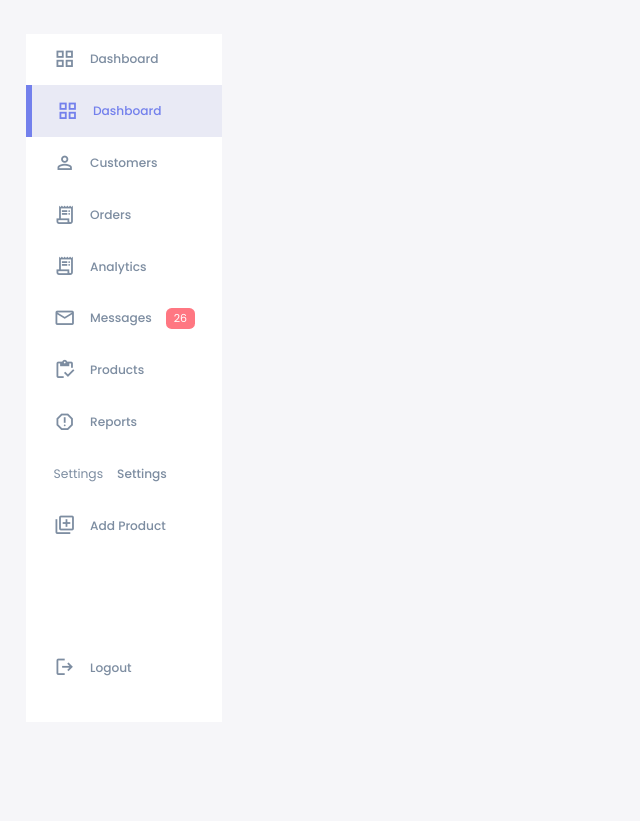
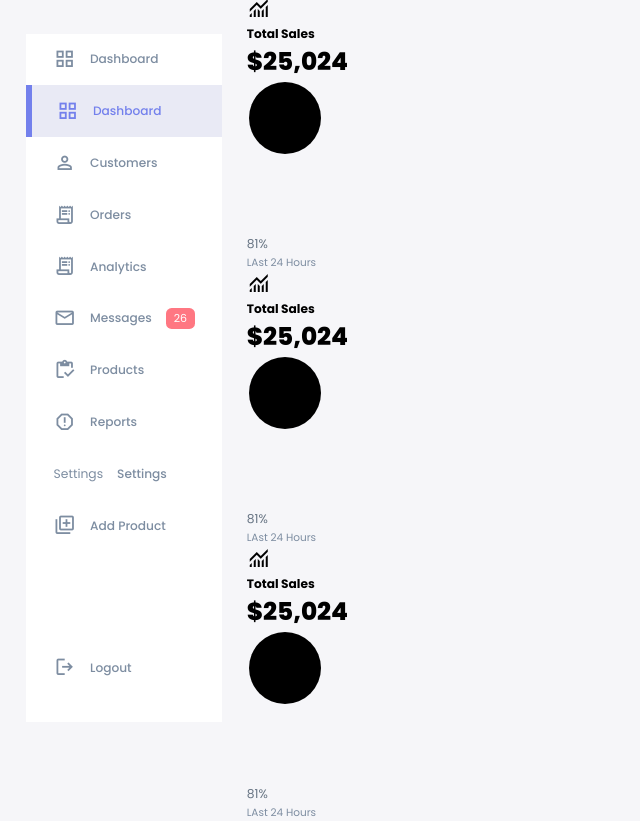
Before and after one commit to Ivan6801/Admin-Dashboard, a plain HTML site: page index.html in a window 1280 px wide. Shown: the part 59-880 px from the top of the page, without its empty margins (0-640 px from the left). Before the commit the page ends 800 px from the top, so only its background shows below. Drawn offline with nearby package versions, Linux system fonts and the light colour scheme.

Commit message:
[ADD]: Main Section (Calendar & Insights) Markup

```diff
--- a/index.html
+++ b/index.html
@@ -77,6 +77,72 @@
         </div>
       </aside>
       <!-- END OF ASIDE -->
+      <main>
+        <h1>Dashboard</h1>
+        <div class="date">
+          <input type="date" name="" id="" />
+        </div>
+
+        <div class="insights">
+          <div class="sales">
+            <span class="material-symbols-outlined"> monitoring </span>
+            <div class="middle">
+              <div class="lefr">
+                <h3>Total Sales</h3>
+                <h1>$25,024</h1>
+              </div>
+              <div class="progress">
+                <svg>
+                  <circle cx="38" cy="38" r="36"></circle>
+                </svg>
+                <div class="number">
+                  <p>81%</p>
+                </div>
+              </div>
+            </div>
+            <small class="text-muted">LAst 24 Hours</small>
+          </div>
+          <!-- END OF SALES -->
+          <div class="sales">
+            <span class="material-symbols-outlined"> monitoring </span>
+            <div class="middle">
+              <div class="lefr">
+                <h3>Total Sales</h3>
+                <h1>$25,024</h1>
+              </div>
+              <div class="progress">
+                <svg>
+                  <circle cx="38" cy="38" r="36"></circle>
+                </svg>
+                <div class="number">
+                  <p>81%</p>
+                </div>
+              </div>
+            </div>
+            <small class="text-muted">LAst 24 Hours</small>
+          </div>
+          <!-- END OF EXPENSES -->
+          <div class="sales">
+            <span class="material-symbols-outlined"> monitoring </span>
+            <div class="middle">
+              <div class="lefr">
+                <h3>Total Sales</h3>
+                <h1>$25,024</h1>
+              </div>
+              <div class="progress">
+                <svg>
+                  <circle cx="38" cy="38" r="36"></circle>
+                </svg>
+                <div class="number">
+                  <p>81%</p>
+                </div>
+              </div>
+            </div>
+            <small class="text-muted">LAst 24 Hours</small>
+          </div>
+          <!-- END OF INCOME -->
+        </div>
+      </main>
     </div>
   </body>
 </html>
```
